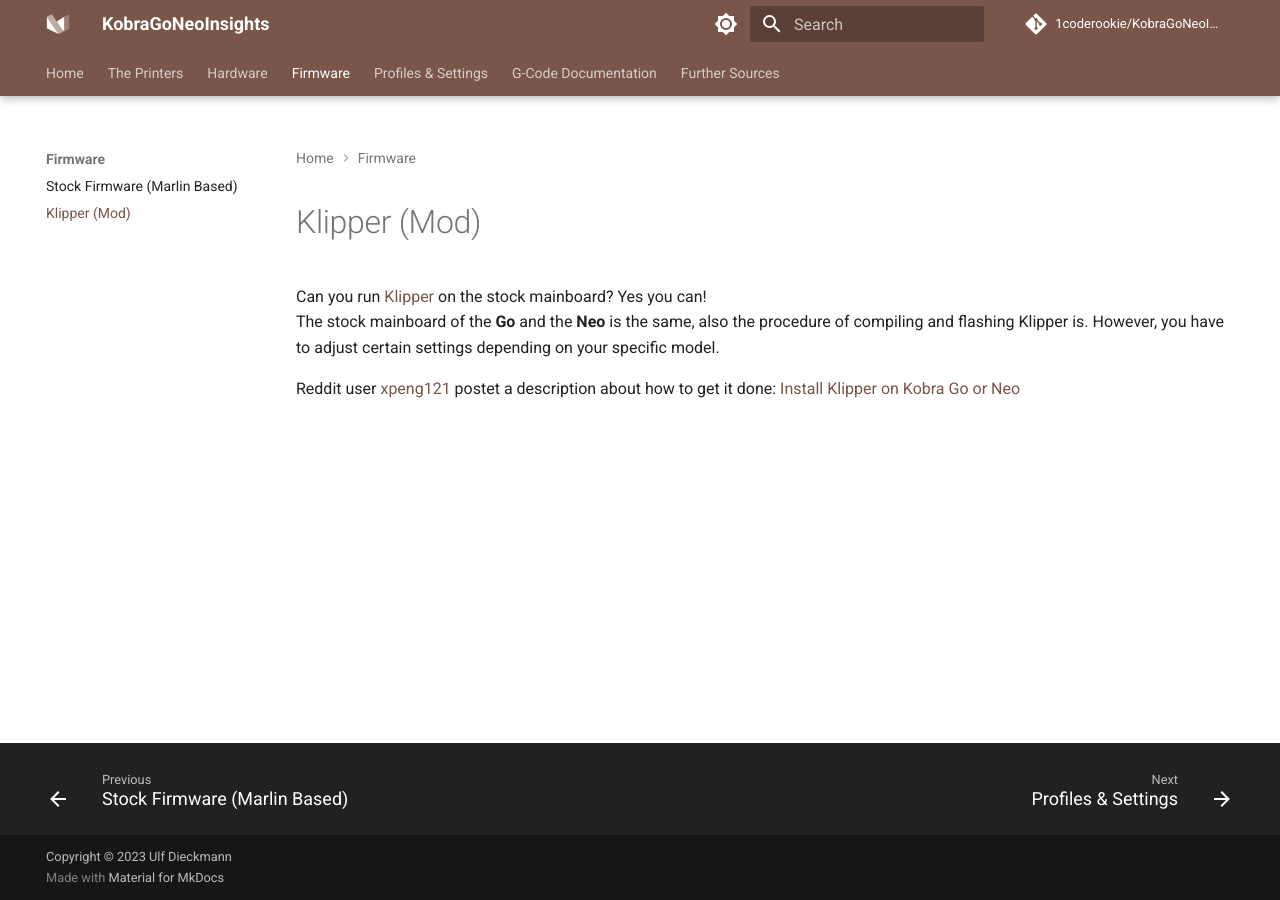
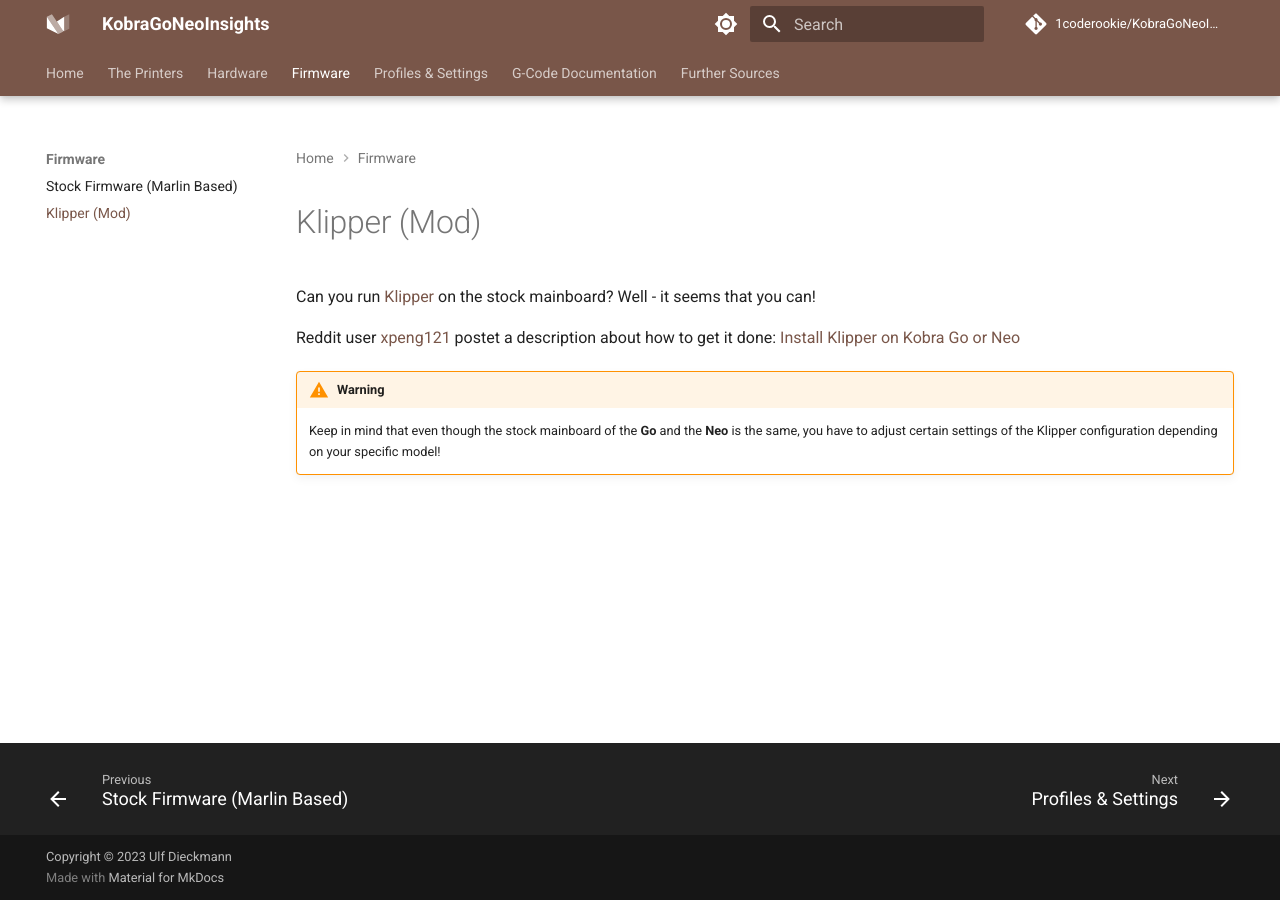
Before and after one commit to 1coderookie/KobraGoNeoInsights, an MkDocs documentation site: the page built from docs/firmware/fw_klipper.md, in a window 1280 px wide. Built offline with MkDocs 1.6.1 and Material for MkDocs 9.7.7, drawn with Linux system fonts in a browser that asks for light colours; comment, search, counter and statistics services are not loaded.

Commit message:
Update fw_klipper.md

```diff
--- a/docs/firmware/fw_klipper.md
+++ b/docs/firmware/fw_klipper.md
@@ -2,7 +2,10 @@
 
 # Klipper (Mod)
 
-Can you run [Klipper](https://www.klipper3d.org/) on the stock mainboard? Yes you can!
-The stock mainboard of the **Go** and the **Neo** is the same, also the procedure of compiling and flashing Klipper is. However, you have to adjust certain settings depending on your specific model.
+Can you run [Klipper](https://www.klipper3d.org/) on the stock mainboard? Well - it seems that you can!
 
 Reddit user [xpeng121](https://www.reddit.com/user/xpeng121/) postet a description about how to get it done: [Install Klipper on Kobra Go or Neo](https://www.reddit.com/r/anycubic/comments/10cwm16/install_klipper_on_kobra_go_or_neo/)
+
+!!! warning
+
+    Keep in mind that even though the stock mainboard of the **Go** and the **Neo** is the same, you have to adjust certain settings of the Klipper configuration depending on your specific model!
```
